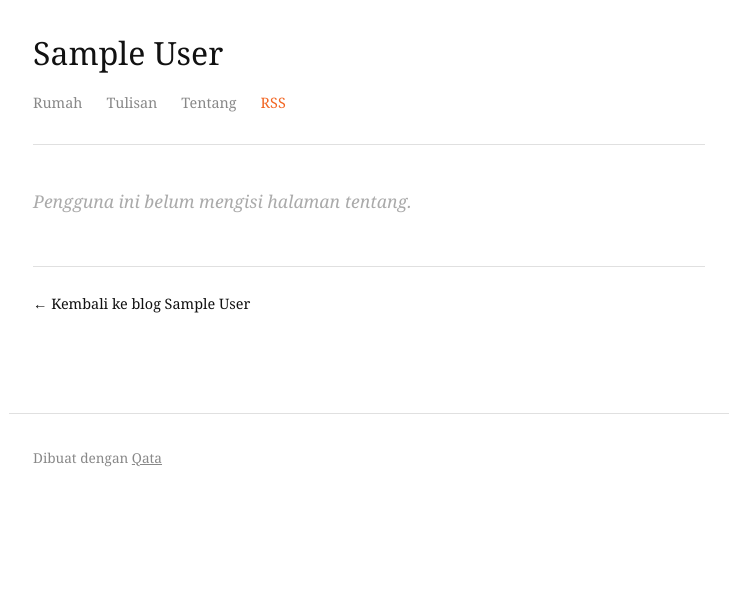
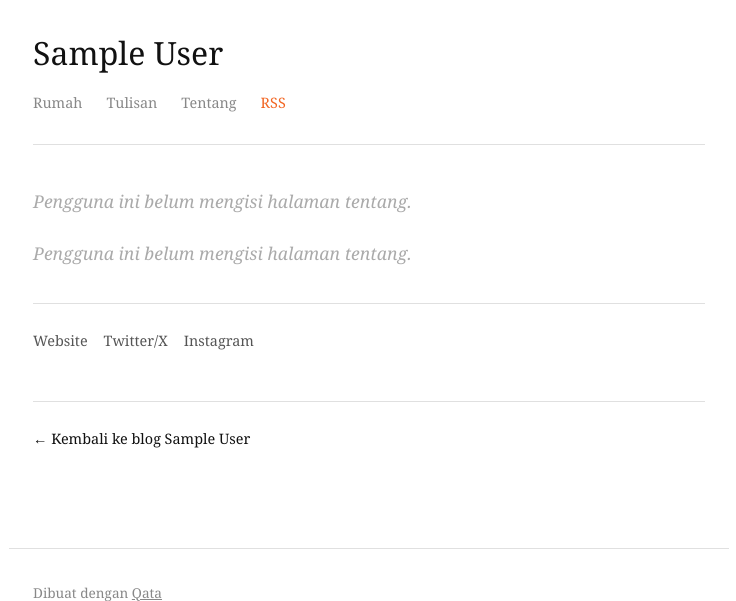
Before and after one commit to andriawekh-droid/qata, a Flask app: a page that uses templates/public/tentang.html in a window 1280 px wide. Shown: the top 601 px of the page, without its empty margins (271-1007 px from the left). Run offline with Flask 3, Linux system fonts and the light colour scheme; tables that the repository leaves empty hold one stand-in row (values such as "Sample post").

Commit message:
Fix: theme_preference di User class, bio tidak tersimpan, tampilkan link sosmed otomatis di halaman Tentang

```diff
--- a/templates/public/tentang.html
+++ b/templates/public/tentang.html
@@ -25,6 +25,28 @@
         {% endif %}
     </div>
 
+    <div class="post-content">
+        {% if page and page['content_html'] %}
+            {{ page['content_html'] | safe }}
+        {% else %}
+            <p class="empty-state">Pengguna ini belum mengisi halaman tentang.</p>
+        {% endif %}
+    </div>
+
+    {% if user['website'] or user['twitter'] or user['instagram'] %}
+    <div class="about-links">
+        {% if user['website'] %}
+        <a href="{{ user['website'] }}" target="_blank" rel="noopener">Website</a>
+        {% endif %}
+        {% if user['twitter'] %}
+        <a href="https://twitter.com/{{ user['twitter'] }}" target="_blank" rel="noopener">Twitter/X</a>
+        {% endif %}
+        {% if user['instagram'] %}
+        <a href="https://instagram.com/{{ user['instagram'] }}" target="_blank" rel="noopener">Instagram</a>
+        {% endif %}
+    </div>
+    {% endif %}
+
     <footer class="post-footer">
         <a href="{{ url_for('public.user_blog', username=user['username']) }}">
             &larr; Kembali ke blog {{ user['display_name'] }}
```
